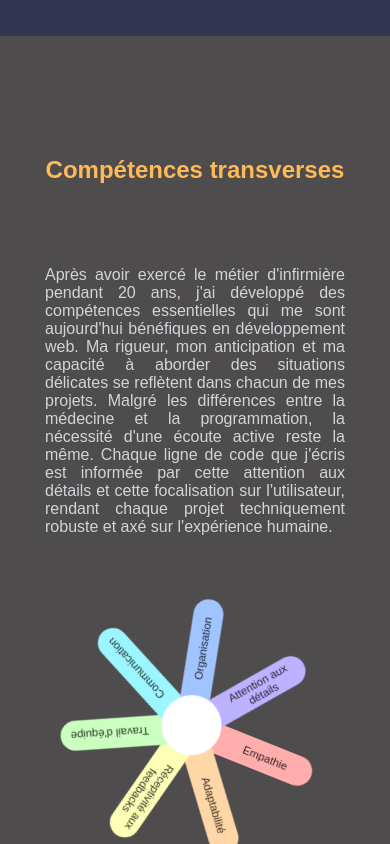
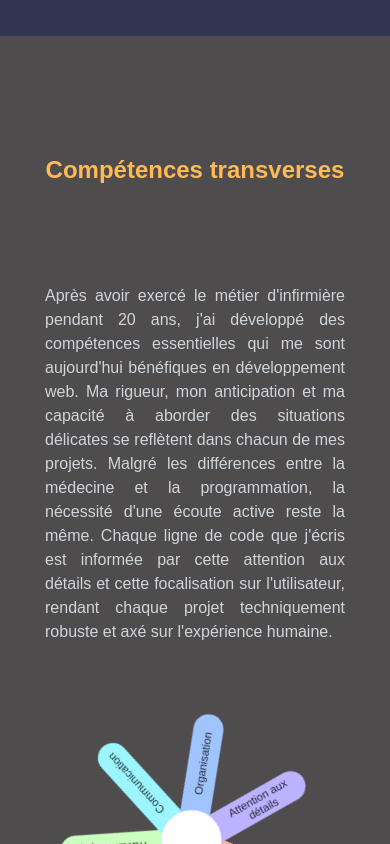
Before and after one commit to angelique31/portfolio-React, a React (Vite) app: page / in a window 390 px wide. Shown: the part 1578-2422 px from the top of the page. Built offline with nearby package versions, Linux system fonts and the light colour scheme.

Commit message:
edite responsive section soft skills

```diff
--- a/src/components/SoftSkillWheel/SoftSkillWheel.styled.js
+++ b/src/components/SoftSkillWheel/SoftSkillWheel.styled.js
@@ -51,7 +51,7 @@
     height: 900px;
   }
   @media (max-width: 610px) {
-    height: 950px;
+    height: 1000px;
   }
 `;
 
@@ -64,7 +64,7 @@
   padding-top: 120px;
   color: #ffb957;
   @media (max-width: 1010px) {
-    margin-bottom: 80px;
+    margin-bottom: 100px;
   }
   // @media (max-width: 610px) {
   //   margin-bottom: 120px;
@@ -86,8 +86,7 @@
 
 export const BioText = styled.p`
   font-size: 1.1rem;
-  // margin-top: 60px;
-  margin-bottom: 85px
+  margin-bottom: 85px;
   line-height: 1.5;
   width: 600px;
   text-align: justify;
```
